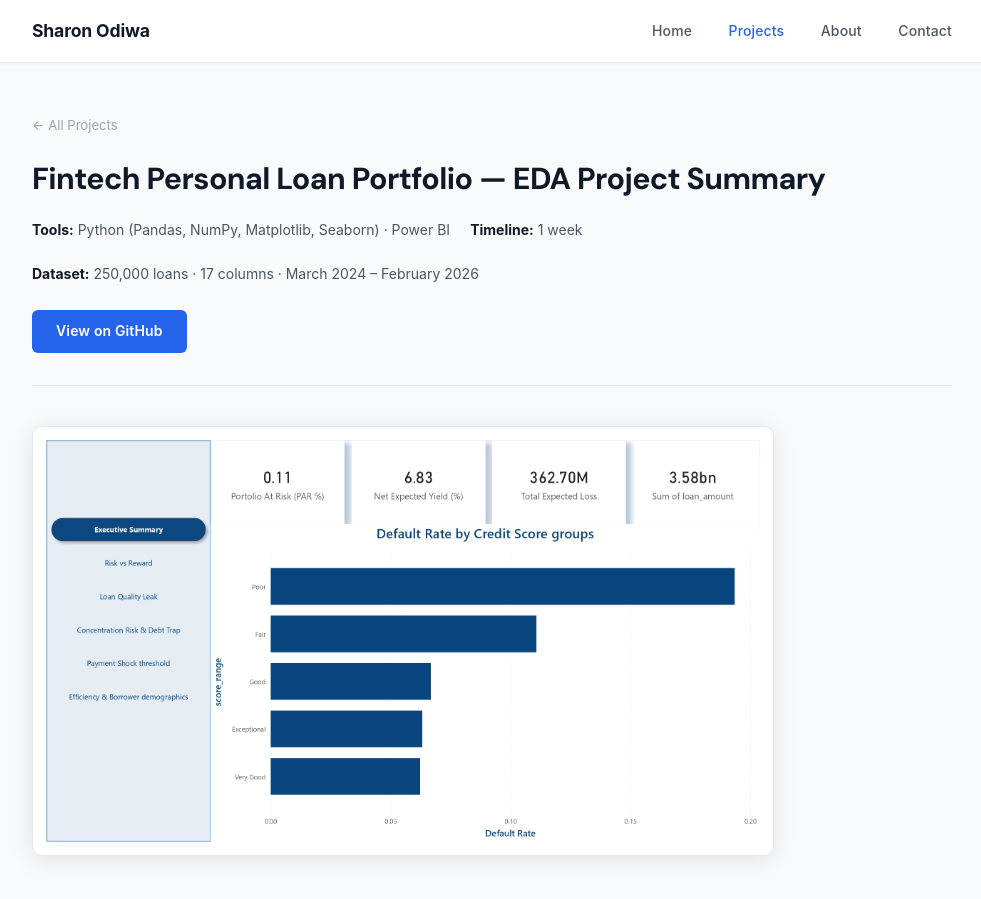
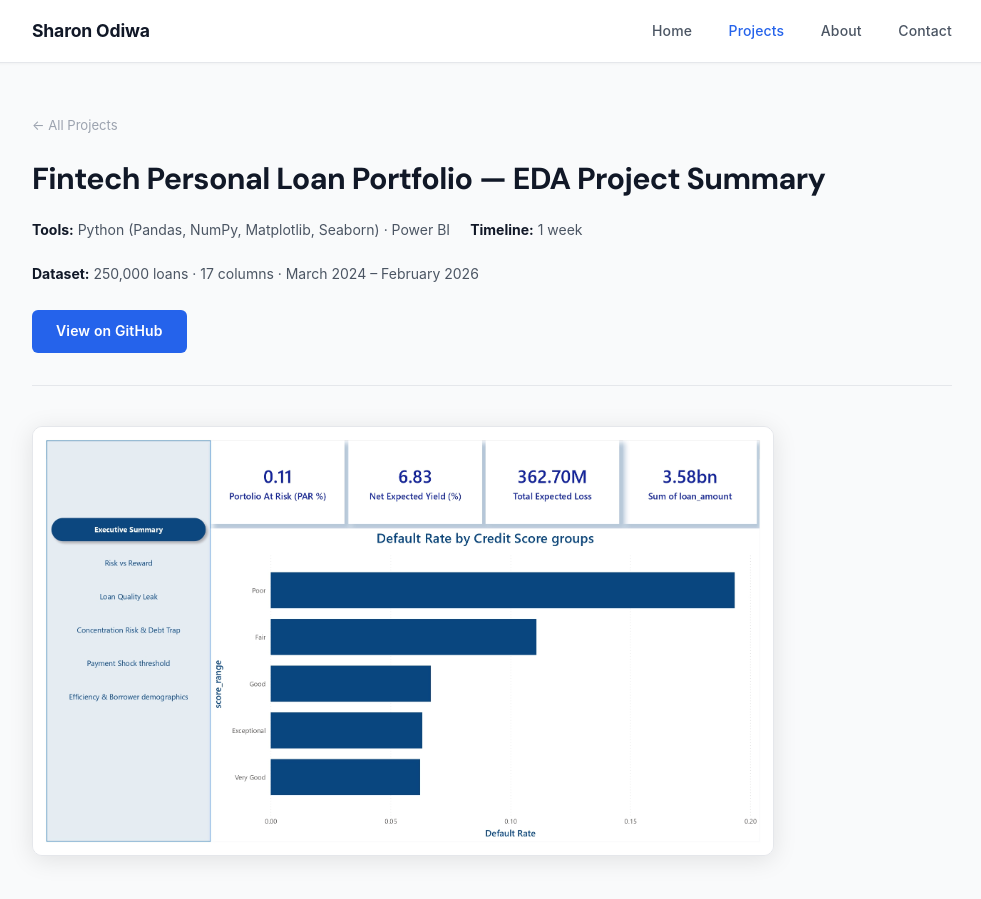
Before and after one commit to Justsharon/sharonodiwa, a Jekyll site: the page built from _projects/loan_analysis.md, in a window 1280 px wide and 900 px high. Shown: the whole window, without its empty margins (148-1129 px from the left). Built offline with Jekyll 4.4.1, drawn with Linux system fonts in a browser that asks for light colours.

Commit message:
fix: fix dashboard image
Signed-off-by: Justsharon <odiwasharon@gmail.com>

```diff
--- a/_projects/loan_analysis.md
+++ b/_projects/loan_analysis.md
@@ -2,7 +2,7 @@
 layout: project
 title: Fintech Personal Loan Portfolio — EDA Project Summary
 summary: Run a structured exploratory data analysis in Python to answer five strategic questions the CEO needs resolved before making underwriting, pricing, and marketing decisions for the next quarter. Surface the findings in a Power BI executive dashboard.
-image: assets/images/loan data analysis (1)_page-0001.jpg
+image: assets/images/loan data analysis_page-0001.jpg
 tech: Python (Pandas, NumPy, Matplotlib, Seaborn) · Power BI
 timeline: 1 week
 dataset_size: 250,000 loans · 17 columns · March 2024 – February 2026
@@ -11,7 +11,7 @@ status: complete
 ---
 
 <img
-  src="{{ '/assets/images/loan data analysis (1)_page-0001.jpg' | relative_url }}"
+  src="{{ '/assets/images/loan data analysis_page-0001.jpg' | relative_url }}"
   alt="Loan Data Analytics Dashboard"
   class="dashboard-preview" />
 
```
Also changed, not shown: assets/images/loan data analysis (1)_page-0001.jpg (deleted), assets/images/loan data analysis_page-0001.jpg (added).
